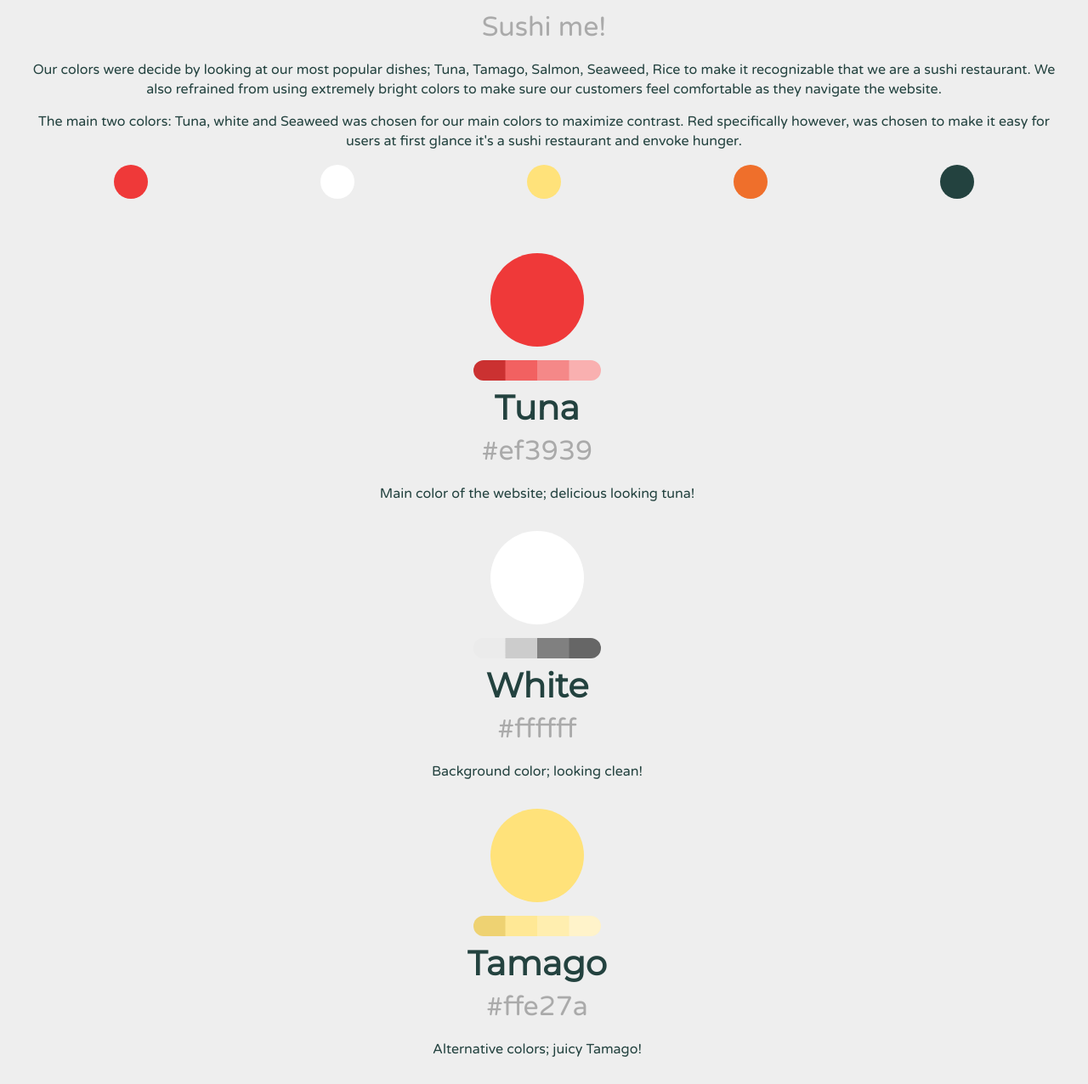
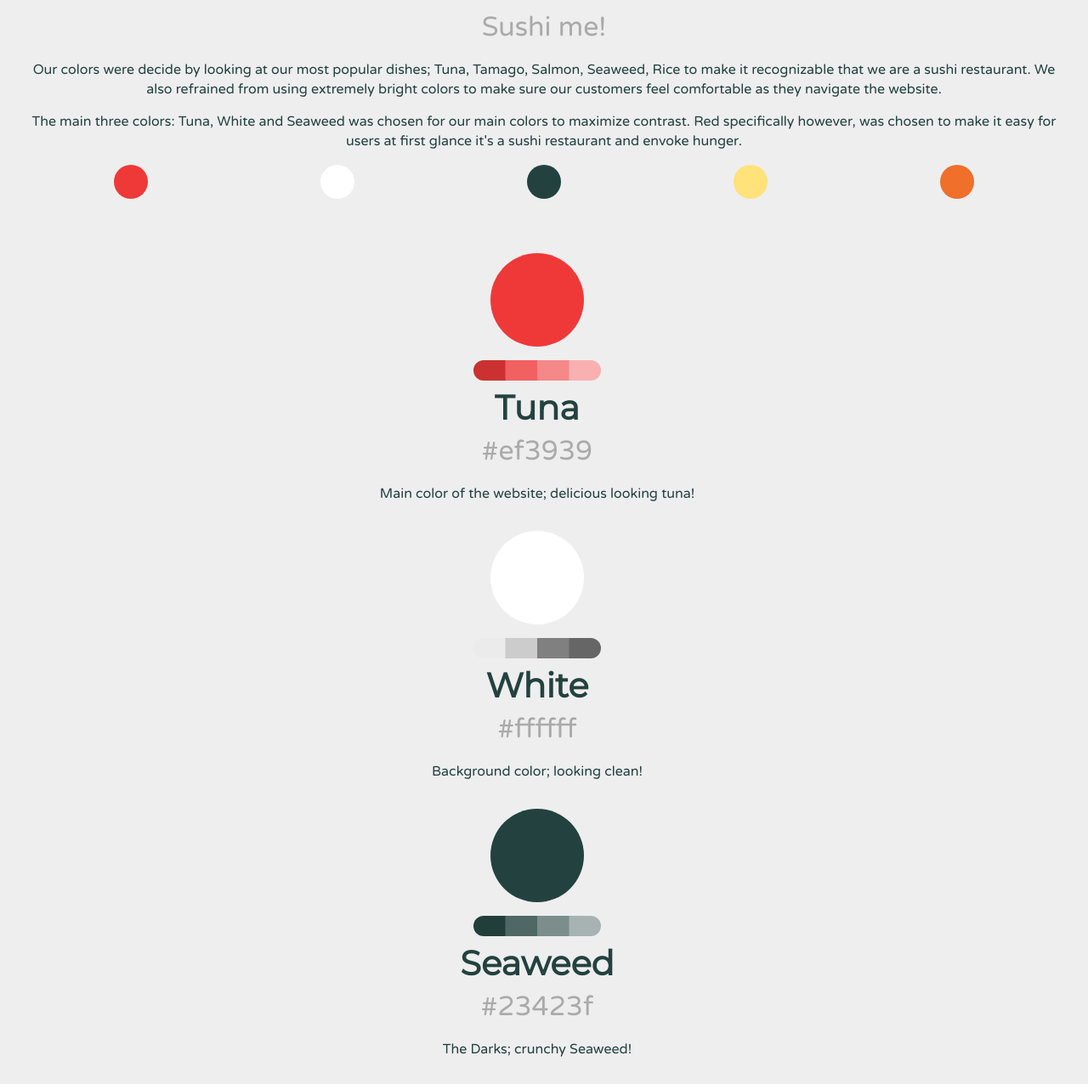
Before and after one commit to TakuyaToyokawa/sushimestyleguide, a plain HTML site: page index.html in a window 1280 px wide. Shown: the part 8320-9596 px from the top of the page at 85% size. Drawn offline with Linux system fonts and the light colour scheme.

Commit message:
Final Change: color order and text edit

```diff
--- a/index.html
+++ b/index.html
@@ -161,13 +161,13 @@
       <hr class="headingunderline">
       <p class="subheading">Sushi me!</p>
       <p>Our colors were decide by looking at our most popular dishes; Tuna, Tamago, Salmon, Seaweed, Rice to make it recognizable that we are a sushi restaurant. We also refrained from using extremely bright colors to make sure our customers feel comfortable as they navigate the website.</p>
-      <p>The main two colors: Tuna, white and Seaweed was chosen for our main colors to maximize contrast. Red specifically however, was chosen to make it easy for users at first glance it's a sushi restaurant and envoke hunger.</p>
+      <p>The main three colors: Tuna, White and Seaweed was chosen for our main colors to maximize contrast. Red specifically however, was chosen to make it easy for users at first glance it's a sushi restaurant and envoke hunger.</p>
       <div id="smallicons">
         <div class="tuna"></div>
         <div class="white"></div>
+        <div class="seaweed"></div>
         <div class="tamago"></div>
         <div class="salmon"></div>
-        <div class="seaweed"></div>
       </div>
     </div>
     <div class="rightside" class="verticalrule">
@@ -185,6 +185,13 @@
             <p class="subheading">#ffffff</p>
               <p> Background color; looking clean!</p></div>
       </div>
+      <div class="colorrow">
+        <div class="seaweed"></div>
+        <div class="centervariation"><img src="images/seaweed.png" alt="tunacolors" class="colorvariation"></div>
+          <div><p class="heading2">Seaweed</p>
+            <p class="subheading">#23423f</p>
+              <p> The Darks; crunchy Seaweed!</p></div>
+      </div>
         <div class="colorrow">
           <div class="tamago"></div>
           <div class="centervariation"><img src="images/tamagocolor.png" alt="tamagocolors" class="colorvariation"></div>
@@ -198,13 +205,6 @@
           <div><p class="heading2">Salmon</p>
             <p class="subheading">#ef6f2b</p>
               <p> Alternative colors; tender Salmon!</p></div>
-      </div>
-      <div class="colorrow">
-        <div class="seaweed"></div>
-        <div class="centervariation"><img src="images/seaweed.png" alt="tunacolors" class="colorvariation"></div>
-          <div><p class="heading2">Seaweed</p>
-            <p class="subheading">#23423f</p>
-              <p> The Darks; crunchy Seaweed!</p></div>
       </div>
     </div>
   </div>
```
